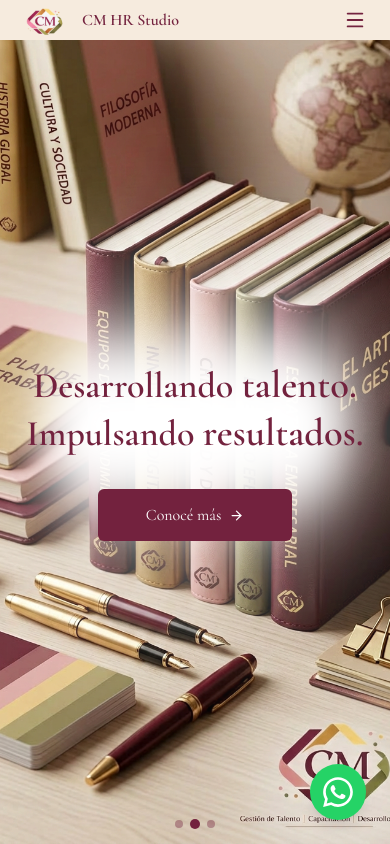
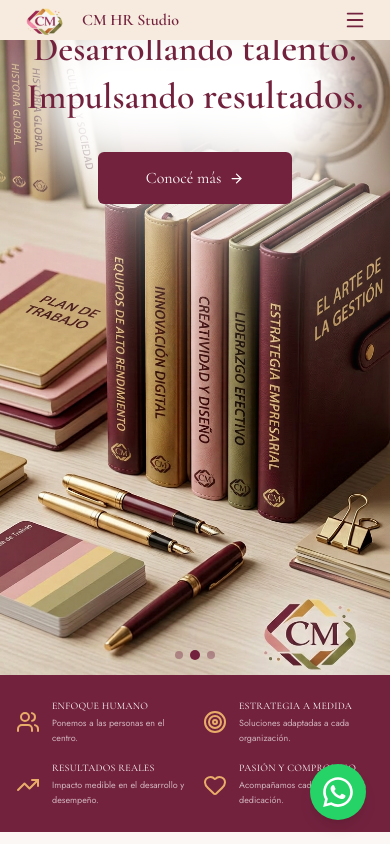
Before and after one commit to VM-Studio/cm-consultora, a Next.js app: page / in a window 390 px wide. Shown: the top 844 px of the page. Built offline with nearby package versions, Linux system fonts and the light colour scheme.

Commit message:
cambios en las imagenes mobiles

```diff
--- a/src/components/Hero.tsx
+++ b/src/components/Hero.tsx
@@ -79,8 +79,8 @@ export default function Hero() {
       </div>
 
       {/* ── MOBILE: carrusel celular.png / celular2.png / celular3.png ── */}
-      <div className="relative md:hidden w-full" style={{ height: '100svh' }}>
-        {/* Imágenes apiladas con position absolute — tamaño fijo, sin saltos */}
+      <div className="relative md:hidden w-full" style={{ height: '80svh' }}>
+        {/* Imágenes — recortadas desde arriba con object-top */}
         <AnimatePresence mode="sync">
           <motion.div
             key={current}
@@ -94,14 +94,14 @@ export default function Hero() {
               src={['/celular.png', '/celular2.png', '/celular3.png'][current]}
               alt="Hero background"
               fill
-              className="object-cover object-center"
+              className="object-cover object-top"
               priority
               unoptimized
             />
           </motion.div>
         </AnimatePresence>
-        {/* Título centrado con sombra blanca */}
-        <div className="absolute inset-0 z-10 flex flex-col items-center justify-center px-6 text-center" style={{ top: '58px' }}>
+        {/* Título — subido, no tapa la cara */}
+        <div className="absolute inset-x-0 z-10 flex flex-col items-center px-6 text-center" style={{ top: '24px' }}>
           <AnimatePresence mode="wait">
             <motion.div
               key={current}
@@ -112,7 +112,6 @@ export default function Hero() {
               className="flex flex-col items-center"
             >
               <div className="relative">
-                {/* Sombra blanca — z positivo para quedar sobre la imagen */}
                 <div
                   className="absolute inset-0 blur-3xl rounded-full scale-x-100 scale-y-150"
                   style={{ background: 'rgba(255,255,255,1)', zIndex: -1 }}
```
